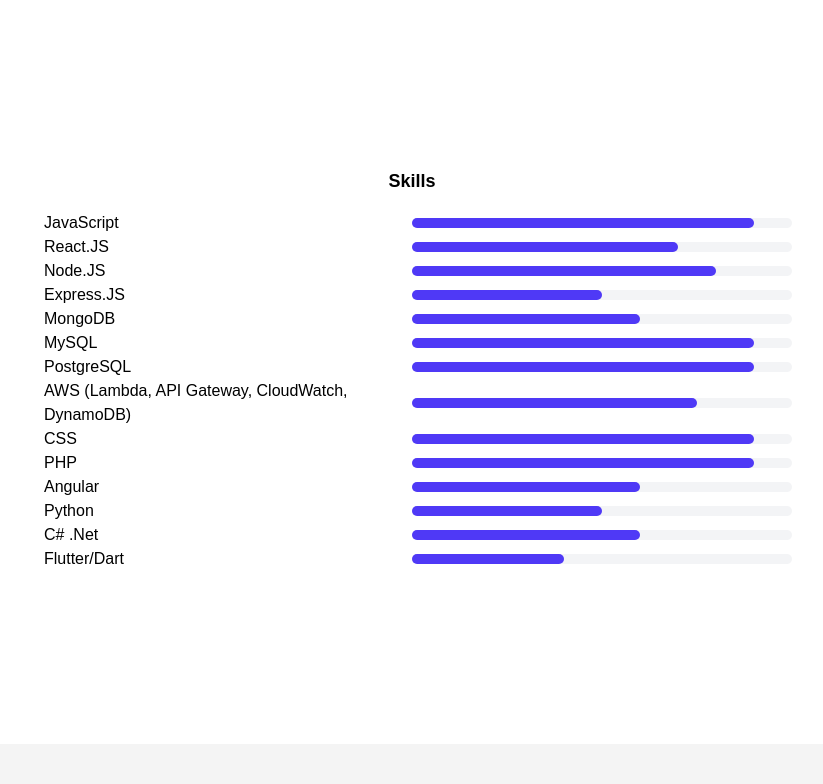
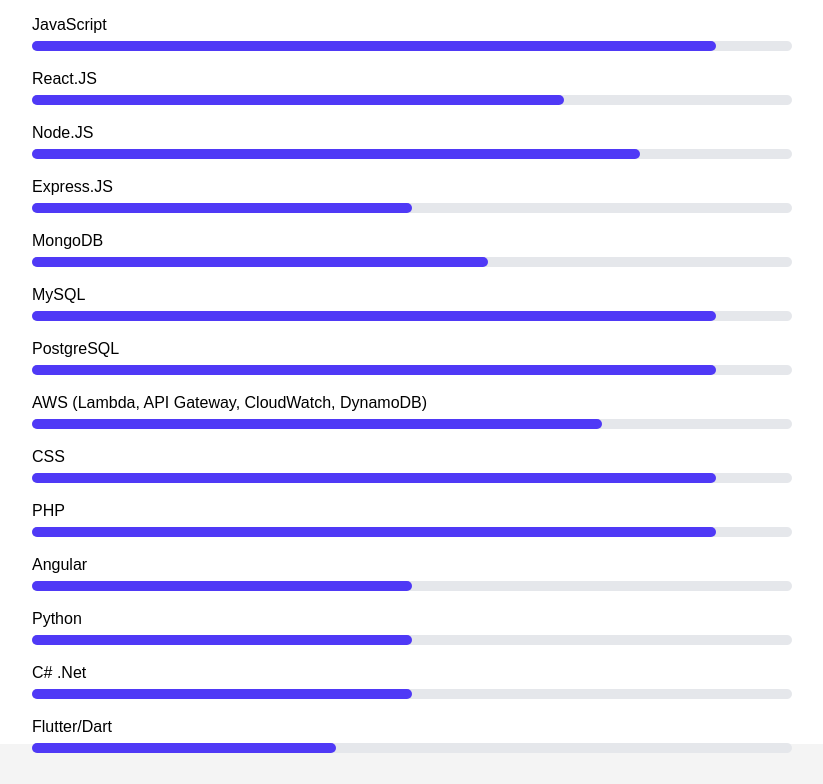
Before and after one commit to jebcalix/jebcalix.github.io, a plain HTML site: page index.html in a window 1280 px wide. Shown: the part 1656-2440 px from the top of the page, without its empty margins (228-1051 px from the left). Drawn offline with nearby package versions, Linux system fonts and the light colour scheme.

Commit message:
feat: Add base CSS styles for layout and form elements

```diff
--- a/index.html
+++ b/index.html
@@ -5,112 +5,9 @@
 	<title>Jairo Bonilla Developer</title>
 	<meta name="viewport" content="width=device-width, initial-scale=1.0" />
 	<script src="https://unpkg.com/@tailwindcss/browser@4"></script>
+	<link rel="stylesheet" href="https://cdnjs.cloudflare.com/ajax/libs/animate.css/4.1.1/animate.min.css" />
+	<link rel="stylesheet" href="./styles.css" />
 
-	<style>
-		body {
-			font-family: Arial, sans-serif;
-			margin: 0;
-			padding: 0;
-		}
-
-		.container {
-			max-width: 800px;
-			margin: 0 auto;
-			padding: 20px;
-		}
-
-		nav>ul {
-			display: flex;
-			justify-content: center;
-			list-style: none;
-			padding: 0;
-		}
-
-		nav>ul>li {
-			margin: 0 10px;
-		}
-
-		nav>ul>li>a {
-			text-decoration: none;
-			color: #333;
-		}
-
-		#header {
-			padding: 10px 0;
-			display: flex;
-			top: 0;
-			max-height: 50px;
-			width: 100%;
-			justify-content: center;
-			position: fixed;
-		}
-
-		.home {
-			margin-top: 50px;
-			padding-top: 20px;
-		}
-
-		#footer {
-			background-color: #333;
-			color: #fff;
-			text-align: center;
-			padding: 10px 0;
-			display: flex;
-		}
-
-		form {
-			display: flex;
-			flex-direction: column;
-		}
-
-		form>label {
-			margin-top: 10px;
-		}
-
-		form>input,
-		form>textarea {
-			margin-top: 5px;
-			padding: 5px;
-			border: 1px solid #ccc;
-			border-radius: 5px;
-			resize: none;
-		}
-
-
-		#projects>ul {
-			list-style: none;
-		}
-
-		#projects>ul>li {
-			margin-top: 20px;
-			padding: 10px;
-			border: 1px solid #ccc;
-			border-radius: 5px;
-		}
-
-		#projects>ul>li>h2 {
-			margin: 0;
-		}
-
-		section {
-			padding: 30px 0;
-		}
-
-		section:nth-child(odd) {
-			background-color: #f4f4f4;
-		}
-
-		section:nth-child(even) {
-			background-color: #fff;
-		}
-
-		#home {
-			background-image: url('https://images.unsplash.com/photo-1557683316-973673baf926');
-			background-size: cover;
-			background-position: center;
-			color: #fff;
-		}
-	</style>
 </head>
 
 <body>
@@ -123,7 +20,7 @@
 			<li><a href="#contact">Contact</a></li>
 		</ul>
 	</nav>
-	<section id="home" class="h-screen justify-center items-center flex bg-cover bg-center bg-no-repeat">
+	<section id="home" class="h-screen justify-center items-center flex bg-linear-0 from-cyan-500 to-blue-500">
 		<div class="container home flex flex-col gap-2 p-8">
 			<h1 class="text-lg font-semibold text-black text-center">Full Stack Developer</h1>
 			<p class="text-justify">
@@ -138,7 +35,7 @@
 			</p>
 		</div>
 	</section>
-	<section id="about" class="h-screen justify-center items-center flex bg-cover bg-center bg-no-repeat">
+	<section id="about" class="h-screen justify-center items-center flex bg-linear-0 from-blue-500 to-cyan-500">
 		<div class="container home flex flex-col gap-2 p-8">
 			<h1 class="text-lg font-semibold text-black text-center">About Me</h1>
 			<p class="text-justify">
@@ -162,168 +59,140 @@
 			<ul>
 
 				<li class="flex items-center grid grid-cols-12">
-					<div class="col-span-6">
-						<p class="ml-3 mr-2">
-							JavaScript</p>
-					</div>
-					<div class="col-span-6">
-						<div class='w-full  bg-gray-100 rounded-3xl h-2.5 '>
-							<div class='bg-indigo-600 h-2.5 rounded-3xl' style='width: 90%'></div>
+					<div class="col-span-12">
+						<div class="mb-1 text-base font-medium dark:text-white">JavaScript</div>
+						<div class="w-full bg-gray-200 rounded-full h-2.5 mb-4 dark:bg-gray-700">
+							<div class="bg-indigo-600 h-2.5 rounded-3xl" style="width: 90%"></div>
 						</div>
 					</div>
 				</li>
 
 				<li class="flex items-center grid grid-cols-12">
-					<div class="col-span-6">
-						<p class="ml-3 mr-2">React.JS</p>
-					</div>
-					<div class="col-span-6">
-						<div class='w-full  bg-gray-100 rounded-3xl h-2.5 '>
-							<div class='bg-indigo-600 h-2.5 rounded-3xl' style='width: 70%'></div>
+					<div class="col-span-12">
+						<div class="mb-1 text-base font-medium dark:text-white">React.JS</div>
+						<div class="w-full bg-gray-200 rounded-full h-2.5 mb-4 dark:bg-gray-700">
+							<div class="bg-indigo-600 h-2.5 rounded-3xl" style="width: 70%"></div>
 						</div>
 					</div>
 				</li>
 
 				<li class="flex items-center grid grid-cols-12">
-					<div class="col-span-6">
-
-						<p class="ml-3 mr-2">Node.JS</p>
-					</div>
-					<div class="col-span-6">
-						<div class='w-full  bg-gray-100 rounded-3xl h-2.5 '>
-							<div class='bg-indigo-600 h-2.5 rounded-3xl' style='width: 80%'></div>
+					<div class="col-span-12">
+						<div class="mb-1 text-base font-medium dark:text-white">Node.JS</div>
+						<div class="w-full bg-gray-200 rounded-full h-2.5 mb-4 dark:bg-gray-700">
+							<div class="bg-indigo-600 h-2.5 rounded-3xl" style="width: 80%"></div>
 						</div>
 					</div>
 				</li>
 
 				<li class="flex items-center grid grid-cols-12">
-					<div class="col-span-6">
 
-						<p class="ml-3 mr-2">Express.JS</p>
-					</div>
-					<div class="col-span-6">
-						<div class='w-full  bg-gray-100 rounded-3xl h-2.5 '>
-							<div class='bg-indigo-600 h-2.5 rounded-3xl' style='width: 50%'></div>
+					<div class="col-span-12">
+						<div class="mb-1 text-base font-medium dark:text-white">Express.JS</div>
+						<div class="w-full bg-gray-200 rounded-full h-2.5 mb-4 dark:bg-gray-700">
+							<div class="bg-indigo-600 h-2.5 rounded-3xl" style="width: 50%"></div>
 						</div>
 					</div>
 				</li>
 
 				<li class="flex items-center grid grid-cols-12">
-					<div class="col-span-6">
 
-						<p class="ml-3 mr-2">MongoDB</p>
-					</div>
-					<div class="col-span-6">
-						<div class='w-full  bg-gray-100 rounded-3xl h-2.5 '>
-							<div class='bg-indigo-600 h-2.5 rounded-3xl' style='width: 60%'></div>
+					<div class="col-span-12">
+						<div class="mb-1 text-base font-medium dark:text-white">MongoDB</div>
+						<div class="w-full bg-gray-200 rounded-full h-2.5 mb-4 dark:bg-gray-700">
+							<div class="bg-indigo-600 h-2.5 rounded-3xl" style="width: 60%"></div>
 						</div>
 					</div>
 				</li>
 
 				<li class="flex items-center grid grid-cols-12">
-					<div class="col-span-6">
 
-						<p class="ml-3 mr-2">MySQL</p>
-					</div>
-					<div class="col-span-6">
-						<div class='w-full  bg-gray-100 rounded-3xl h-2.5 '>
-							<div class='bg-indigo-600 h-2.5 rounded-3xl' style='width: 90%'></div>
+					<div class="col-span-12">
+						<div class="mb-1 text-base font-medium dark:text-white">MySQL</div>
+						<div class="w-full bg-gray-200 rounded-full h-2.5 mb-4 dark:bg-gray-700">
+							<div class="bg-indigo-600 h-2.5 rounded-3xl" style="width: 90%"></div>
 						</div>
 					</div>
 				</li>
 
 				<li class="flex items-center grid grid-cols-12">
-					<div class="col-span-6">
 
-						<p class="ml-3 mr-2">PostgreSQL</p>
-					</div>
-					<div class="col-span-6">
-						<div class='w-full  bg-gray-100 rounded-3xl h-2.5 '>
-							<div class='bg-indigo-600 h-2.5 rounded-3xl' style='width: 90%'></div>
+					<div class="col-span-12">
+						<div class="mb-1 text-base font-medium dark:text-white">PostgreSQL</div>
+						<div class="w-full bg-gray-200 rounded-full h-2.5 mb-4 dark:bg-gray-700">
+							<div class="bg-indigo-600 h-2.5 rounded-3xl" style="width: 90%"></div>
 						</div>
 					</div>
 				</li>
 
 				<li class="flex items-center grid grid-cols-12">
-					<div class="col-span-6">
 
-						<p class="ml-3 mr-2">AWS (Lambda, API Gateway, CloudWatch, DynamoDB)</p>
-					</div>
-					<div class="col-span-6">
-						<div class='w-full  bg-gray-100 rounded-3xl h-2.5 '>
-							<div class='bg-indigo-600 h-2.5 rounded-3xl' style='width: 75%'></div>
+					<div class="col-span-12">
+						<div class="mb-1 text-base font-medium dark:text-white">AWS (Lambda, API Gateway, CloudWatch,
+							DynamoDB)</div>
+						<div class="w-full bg-gray-200 rounded-full h-2.5 mb-4 dark:bg-gray-700">
+							<div class="bg-indigo-600 h-2.5 rounded-3xl" style="width: 75%"></div>
 						</div>
 					</div>
 				</li>
 
 				<li class="flex items-center grid grid-cols-12">
-					<div class="col-span-6">
 
-						<p class="ml-3 mr-2">CSS</p>
-					</div>
-					<div class="col-span-6">
-						<div class='w-full  bg-gray-100 rounded-3xl h-2.5 '>
-							<div class='bg-indigo-600 h-2.5 rounded-3xl' style='width: 90%'></div>
+					<div class="col-span-12">
+						<div class="mb-1 text-base font-medium dark:text-white">CSS</div>
+						<div class="w-full bg-gray-200 rounded-full h-2.5 mb-4 dark:bg-gray-700">
+							<div class="bg-indigo-600 h-2.5 rounded-3xl" style="width: 90%"></div>
 						</div>
 					</div>
 				</li>
 
 				<li class="flex items-center grid grid-cols-12">
-					<div class="col-span-6">
 
-						<p class="ml-3 mr-2">PHP</p>
-					</div>
-					<div class="col-span-6">
-						<div class='w-full  bg-gray-100 rounded-3xl h-2.5 '>
-							<div class='bg-indigo-600 h-2.5 rounded-3xl' style='width: 90%'></div>
+					<div class="col-span-12">
+						<div class="mb-1 text-base font-medium dark:text-white">PHP</div>
+						<div class="w-full bg-gray-200 rounded-full h-2.5 mb-4 dark:bg-gray-700">
+							<div class="bg-indigo-600 h-2.5 rounded-3xl" style="width: 90%"></div>
 						</div>
 					</div>
 				</li>
 
 				<li class="flex items-center grid grid-cols-12">
-					<div class="col-span-6">
 
-						<p class="ml-3 mr-2">Angular</p>
-					</div>
-					<div class="col-span-6">
-						<div class='w-full  bg-gray-100 rounded-3xl h-2.5 '>
-							<div class='bg-indigo-600 h-2.5 rounded-3xl' style='width: 60%'></div>
+					<div class="col-span-12">
+						<div class="mb-1 text-base font-medium dark:text-white">Angular</div>
+						<div class="w-full bg-gray-200 rounded-full h-2.5 mb-4 dark:bg-gray-700">
+							<div class="bg-indigo-600 h-2.5 rounded-3xl" style="width: 50%"></div>
 						</div>
 					</div>
 				</li>
 
 				<li class="flex items-center grid grid-cols-12">
-					<div class="col-span-6">
 
-						<p class="ml-3 mr-2">Python</p>
-					</div>
-					<div class="col-span-6">
-						<div class='w-full  bg-gray-100 rounded-3xl h-2.5 '>
-							<div class='bg-indigo-600 h-2.5 rounded-3xl' style='width: 50%'></div>
+					<div class="col-span-12">
+						<div class="mb-1 text-base font-medium dark:text-white">Python</div>
+						<div class="w-full bg-gray-200 rounded-full h-2.5 mb-4 dark:bg-gray-700">
+							<div class="bg-indigo-600 h-2.5 rounded-3xl" style="width: 50%"></div>
 						</div>
 					</div>
 				</li>
 
 				<li class="flex items-center grid grid-cols-12">
-					<div class="col-span-6">
 
-						<p class="ml-3 mr-2">C# .Net</p>
-					</div>
-					<div class="col-span-6">
-						<div class='w-full  bg-gray-100 rounded-3xl h-2.5 '>
-							<div class='bg-indigo-600 h-2.5 rounded-3xl' style='width: 60%'></div>
+					<div class="col-span-12">
+						<div class="mb-1 text-base font-medium dark:text-white">C# .Net</div>
+						<div class="w-full bg-gray-200 rounded-full h-2.5 mb-4 dark:bg-gray-700">
+							<div class="bg-indigo-600 h-2.5 rounded-3xl" style="width: 50%"></div>
 						</div>
 					</div>
+
 				</li>
 
 				<li class="flex items-center grid grid-cols-12">
-					<div class="col-span-6">
 
-						<p class="ml-3 mr-2">Flutter/Dart</p>
-					</div>
-					<div class="col-span-6">
-						<div class='w-full  bg-gray-100 rounded-3xl h-2.5 '>
-							<div class='bg-indigo-600 h-2.5 rounded-3xl' style='width: 40%'></div>
+					<div class="col-span-12">
+						<div class="mb-1 text-base font-medium dark:text-white">Flutter/Dart</div>
+						<div class="w-full bg-gray-200 rounded-full h-2.5 mb-4 dark:bg-gray-700">
+							<div class="bg-indigo-600 h-2.5 rounded-3xl" style="width: 40%"></div>
 						</div>
 					</div>
 				</li>
--- /dev/null
+++ b/styles.css
@@ -0,0 +1,95 @@
+body {
+  font-family: Arial, sans-serif;
+  margin: 0;
+  padding: 0;
+}
+
+.container {
+  max-width: 800px;
+  margin: 0 auto;
+  padding: 20px;
+}
+
+nav > ul {
+  display: flex;
+  justify-content: center;
+  list-style: none;
+  padding: 0;
+}
+
+nav > ul > li {
+  margin: 0 10px;
+}
+
+nav > ul > li > a {
+  text-decoration: none;
+  color: #333;
+}
+
+#header {
+  padding: 10px 0;
+  display: flex;
+  top: 0;
+  max-height: 50px;
+  width: 100%;
+  justify-content: center;
+  position: fixed;
+}
+
+.home {
+  margin-top: 50px;
+  padding-top: 20px;
+}
+
+#footer {
+  background-color: #333;
+  color: #fff;
+  text-align: center;
+  padding: 10px 0;
+  display: flex;
+}
+
+form {
+  display: flex;
+  flex-direction: column;
+}
+
+form > label {
+  margin-top: 10px;
+}
+
+form > input,
+form > textarea {
+  margin-top: 5px;
+  padding: 5px;
+  border: 1px solid #ccc;
+  border-radius: 5px;
+  resize: none;
+}
+
+#projects > ul {
+  list-style: none;
+}
+
+#projects > ul > li {
+  margin-top: 20px;
+  padding: 10px;
+  border: 1px solid #ccc;
+  border-radius: 5px;
+}
+
+#projects > ul > li > h2 {
+  margin: 0;
+}
+
+section {
+  padding: 30px 0;
+}
+
+section:nth-child(odd) {
+  background-color: #f4f4f4;
+}
+
+section:nth-child(even) {
+  background-color: #fff;
+}
```
